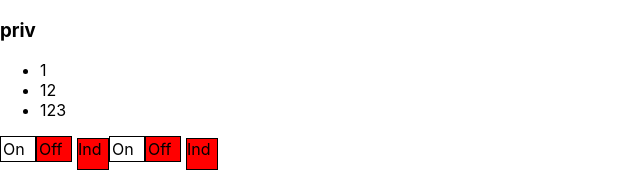
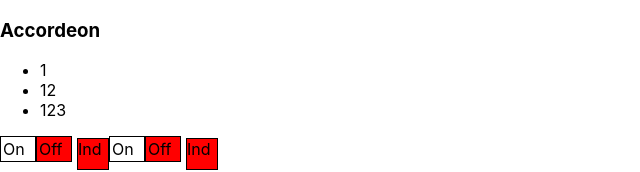
Before and after one commit to pavel1krp/react-kabzda-kak-prosto, a React (Create React App) app: page / in a window 1280 px wide. Shown: the top 172 px of the page, without its empty margins (0-640 px from the left). Built offline with nearby package versions, Linux system fonts and the light colour scheme.

Commit message:
add useState on accordion

```diff
--- a/src/App.tsx
+++ b/src/App.tsx
@@ -3,12 +3,14 @@ import logo from './logo.svg';
 import './App.css';
 import Accordeon from "./components/Accordeon";
 import {OffOn} from "./components/OnOff";
+import UncontrolledAccordeon from "./components/UncontrolledAccordeon";
 
 
 function App() {
   return (
     <div >
-     <Accordeon titleValue={'priv'} collapsed={false}/>
+     {/*<Accordeon titleValue={'priv'} collapsed={false}/>*/}
+        <UncontrolledAccordeon titleValue={'Accordeon'}/>
         <OffOn on={false}/>
         <OffOn on={false}/>
     </div>
--- /dev/null
+++ b/src/components/UncontrolledAccordeon.tsx
@@ -0,0 +1,46 @@
+import React, {useState} from 'react';
+
+type UncontrolledAccordeonType = {
+    titleValue: string,
+}
+
+const UncontrolledAccordeon = (props: UncontrolledAccordeonType) => {
+    const [collapsed,setCollapsed] = useState(false) ;
+    const onclickHandler =() =>{
+        collapsed? setCollapsed(false): setCollapsed(true)
+    }
+    return (
+        <div>
+            <AccoredeonTitle title={props.titleValue} callBack={onclickHandler}  />
+            {!collapsed &&<AccordeonBody/> }
+        </div>
+
+    )
+}
+
+
+type AccordeonTitleType = {
+    title: string
+    callBack: ()=>void
+}
+
+const AccoredeonTitle = (props: AccordeonTitleType) => {
+    const onclickHandler =() =>{
+        props.callBack()
+    }
+    return (
+        <h3 onClick={()=> onclickHandler()}>{props.title}</h3>
+    );
+}
+
+const AccordeonBody = () => {
+    return (
+        <ul>
+            <li>1</li>
+            <li>12</li>
+            <li>123</li>
+        </ul>
+    )
+}
+
+export default UncontrolledAccordeon;
```
